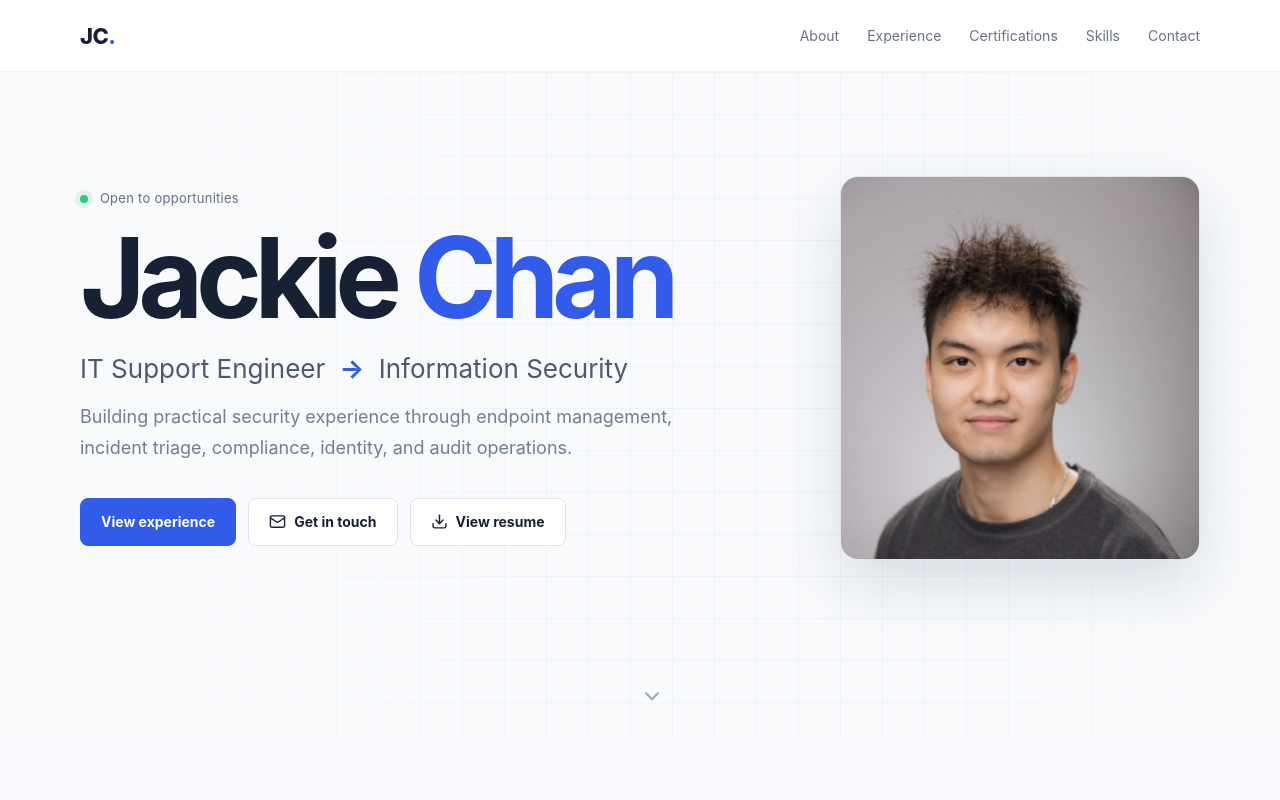
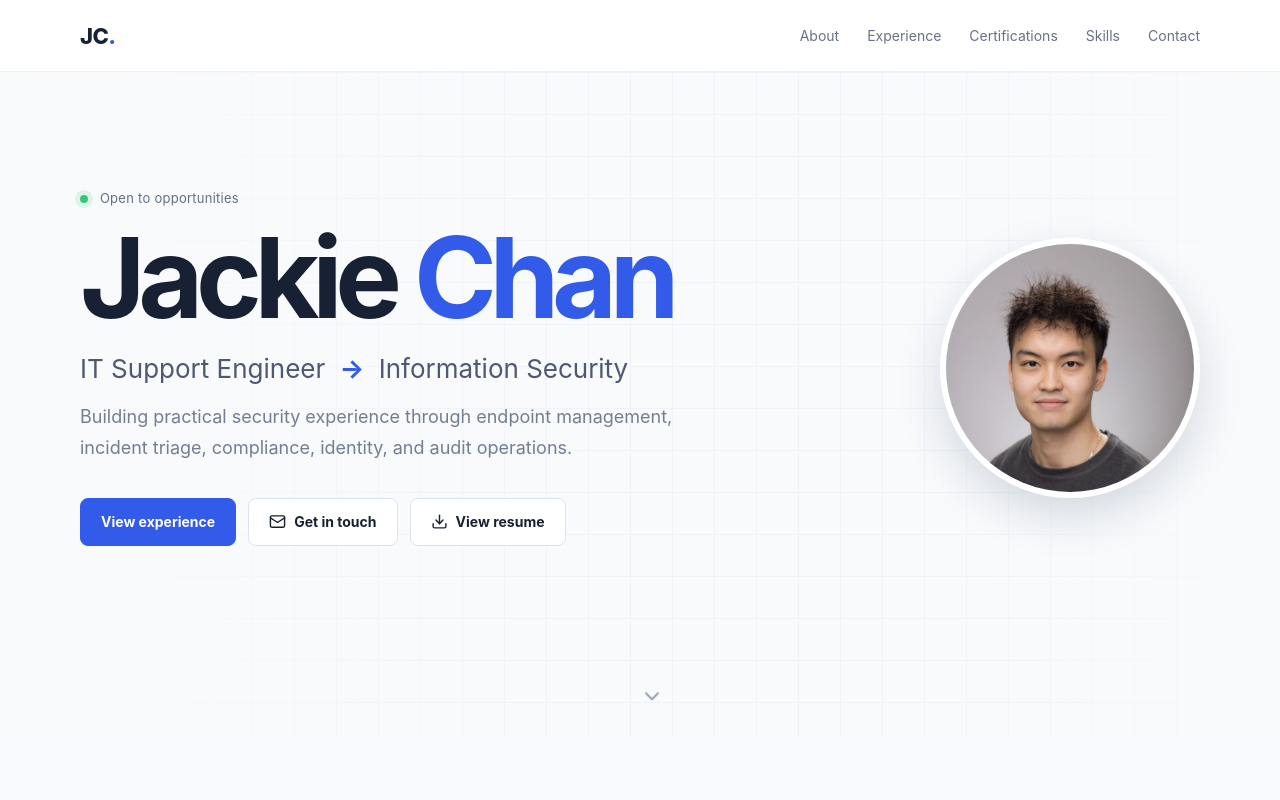
Before and after one commit to jackchan1119/jackie-chan, a React (Vite) app: page / in a window 1280 px wide. Shown: the top 800 px of the page. Built offline with nearby package versions, Linux system fonts and the light colour scheme.

Commit message:
Make the headshot smaller and circular

```diff
--- a/src/styles.css
+++ b/src/styles.css
@@ -56,14 +56,14 @@ a { color: inherit; text-decoration: none; }
 .headshot {
   position: relative;
   z-index: 2;
-  flex: 0 0 auto;
-  width: min(32vw, 360px);
-  height: min(48vh, 480px);
+  flex: 0 0 260px;
+  width: 260px;
+  height: 260px;
   object-fit: cover;
   object-position: center;
-  border: 1px solid rgba(221,227,238,.9);
-  border-radius: 18px;
-  box-shadow: 0 24px 60px rgba(28,43,79,.14);
+  border: 6px solid white;
+  border-radius: 50%;
+  box-shadow: 0 18px 45px rgba(28,43,79,.16);
 }
 .scroll { position: absolute; bottom: 28px; left: 50%; color: #9aa3b4; animation: float 2s ease-in-out infinite; }
 @keyframes float { 50% { transform: translateY(7px); } }
@@ -104,7 +104,7 @@ footer a { color: #315be8; }
   .nav-links a:nth-child(3) { display: none; }
   .hero { min-height: 760px; height: auto; flex-direction: column; justify-content: center; align-items: flex-start; }
   .hero-content { flex-basis: auto; }
-  .headshot { width: 220px; height: 275px; align-self: center; }
+  .headshot { width: 180px; height: 180px; flex-basis: 180px; align-self: center; }
   .hero h1 { font-size: clamp(58px,18vw,78px); }
   .subtitle b { display: block; height: 4px; color: transparent; }
   .intro { font-size: 16px; }
```
